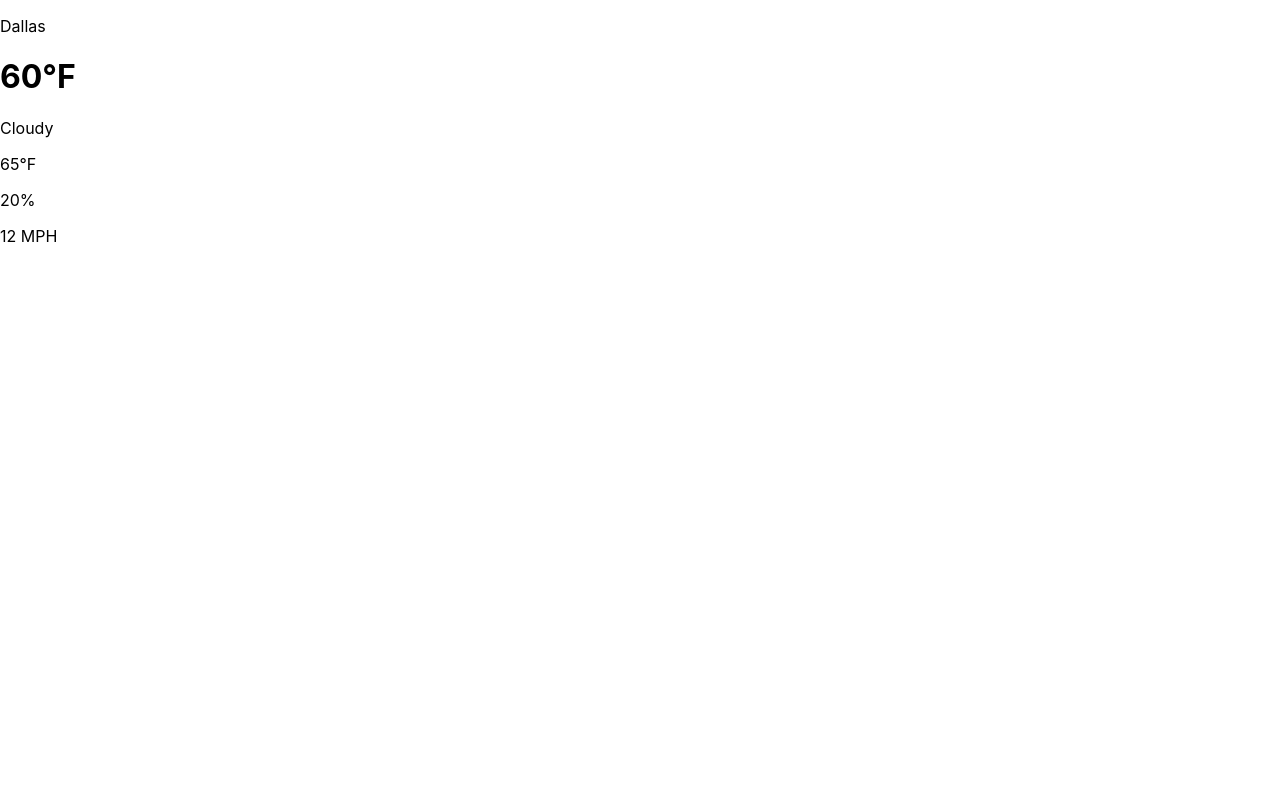
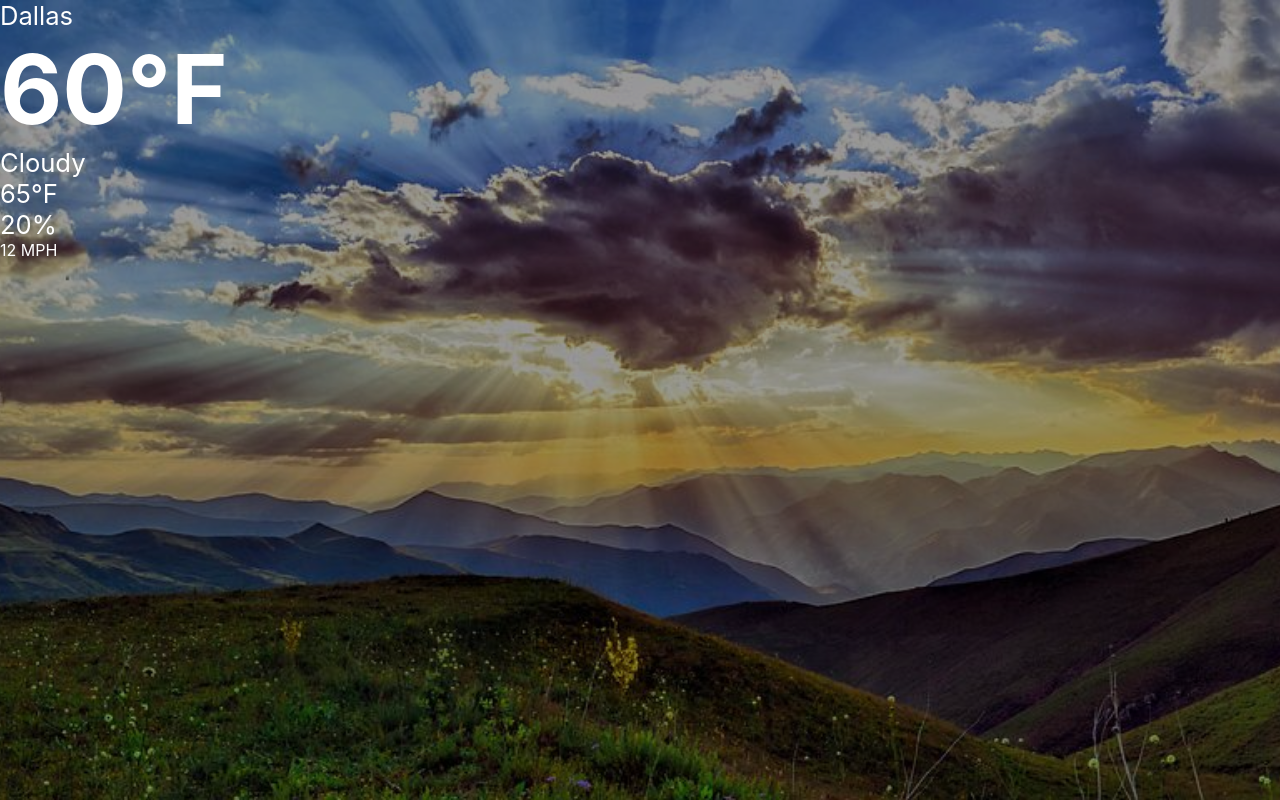
Before and after one commit to joeygonzzzz/weather-app-react, a React (Create React App) app: page / in a window 1280 px wide. Built offline with nearby package versions, Linux system fonts and the light colour scheme.

Commit message:
CSS and background image added

```diff
--- a/src/index.css
+++ b/src/index.css
@@ -1,3 +1,10 @@
+
+* {
+  box-sizing: border-box;
+  margin: 0;
+  padding: 0;
+}
+
 body {
   margin: 0;
   font-family: -apple-system, BlinkMacSystemFont, 'Segoe UI', 'Roboto', 'Oxygen',
@@ -7,7 +14,29 @@
   -moz-osx-font-smoothing: grayscale;
 }
 
-code {
-  font-family: source-code-pro, Menlo, Monaco, Consolas, 'Courier New',
-    monospace;
+p {
+  font-size: 1.6rem;
 }
+
+h1 {
+  font-size: 6rem;
+}
+
+.app {
+  width: 100%;
+  height: 100vh;
+  position: relative;
+  background-color: rgba(0,0,0,0.4);
+  color: #FFF;
+}
+
+.app:before {
+  content: '';
+  background: url('./assets/weatherbackground.jpeg') no-repeat center center/cover;
+  position: absolute;
+  width: 100%;
+  height: 100%;
+  top: 0;
+  left: 0;
+  z-index: -1;
+}
```
Also changed, not shown: src/assets/weatherbackground.jpeg (added).
